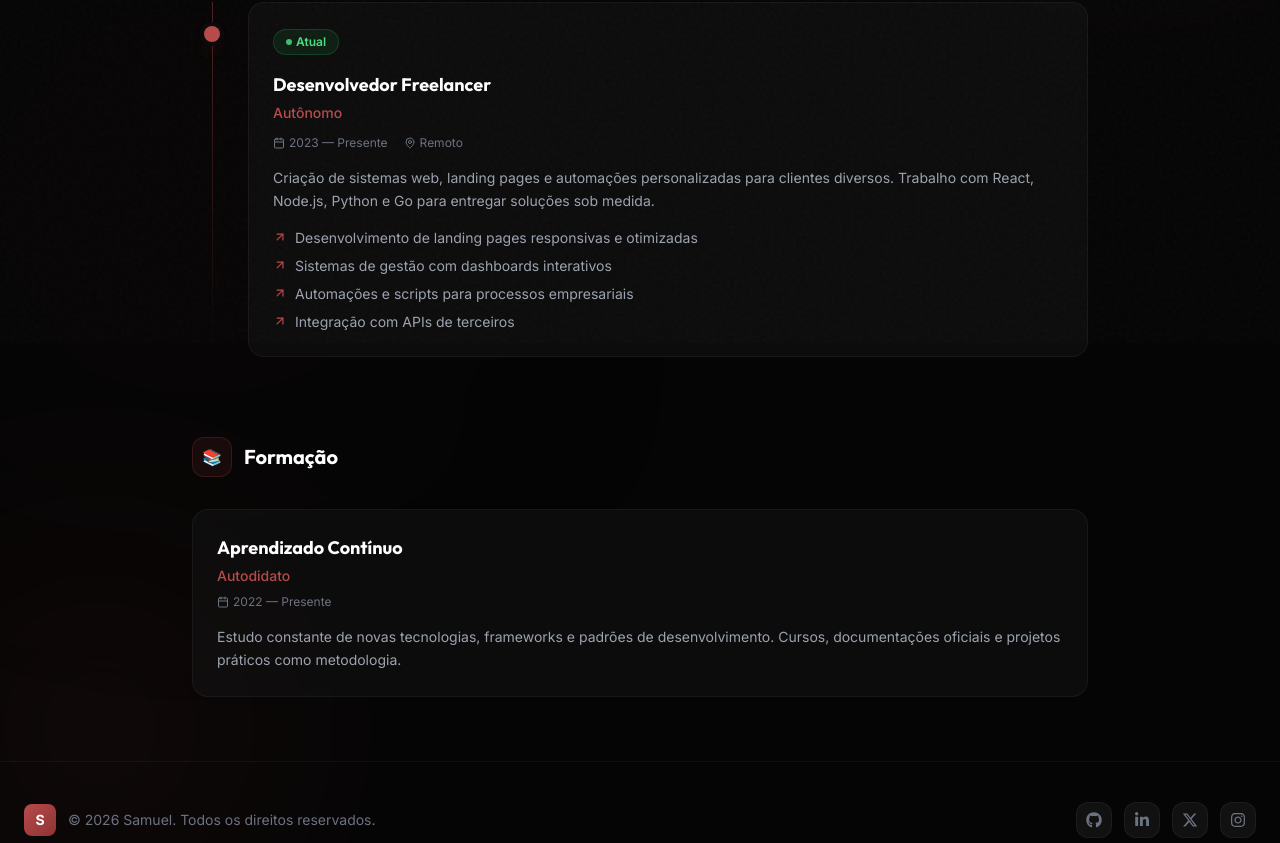
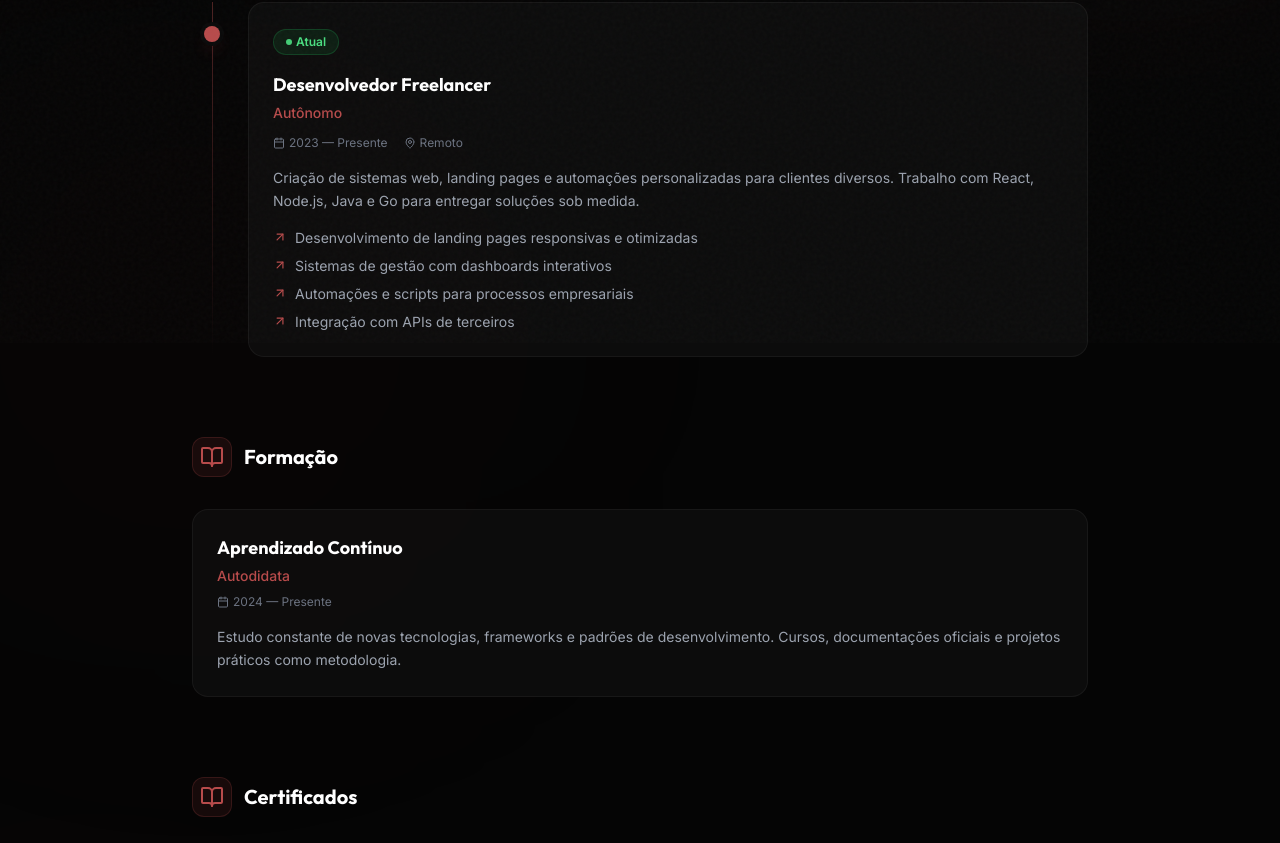
Before and after one commit to Samuteg/portifolio, a React (Vite) app: page /experiences in a window 1280 px wide. Shown: the part 457-1300 px from the top of the page. Built offline with nearby package versions, Linux system fonts and the light colour scheme.

Commit message:
refactor: keep things on date and remake experiences page

```diff
--- /dev/null
+++ b/pnpm-workspace.yaml
@@ -0,0 +1,2 @@
+allowBuilds:
+  esbuild: false
--- a/src/pages/ContactPage.jsx
+++ b/src/pages/ContactPage.jsx
@@ -7,8 +7,8 @@ const contactInfo = [
   {
     icon: Mail,
     label: "Email",
-    value: "samuteg10@gmail.com",
-    href: "mailto:samuteg10@gmail.com",
+    value: "samuneveslopes@gmail.com",
+    href: "mailto:samuneveslopes@gmail.com",
   },
   {
     icon: MapPin,
--- a/src/pages/ExperiencesPage.jsx
+++ b/src/pages/ExperiencesPage.jsx
@@ -1,5 +1,5 @@
-import { motion } from "framer-motion";
-import { Briefcase, Calendar, MapPin, ArrowUpRight } from "lucide-react";
+import { motion as Motion } from "framer-motion";
+import { Briefcase, Calendar, MapPin,  BookOpen, ArrowUpRight } from "lucide-react";
 import PageTransition from "../components/PageTransition";
 
 const experiences = [
@@ -9,7 +9,7 @@ const experiences = [
     period: "2023 — Presente",
     location: "Remoto",
     description:
-      "Criação de sistemas web, landing pages e automações personalizadas para clientes diversos. Trabalho com React, Node.js, Python e Go para entregar soluções sob medida.",
+      "Criação de sistemas web, landing pages e automações personalizadas para clientes diversos. Trabalho com React, Node.js, Java e Go para entregar soluções sob medida.",
     highlights: [
       "Desenvolvimento de landing pages responsivas e otimizadas",
       "Sistemas de gestão com dashboards interativos",
@@ -23,8 +23,8 @@ const experiences = [
 const education = [
   {
     title: "Aprendizado Contínuo",
-    institution: "Autodidato",
-    period: "2022 — Presente",
+    institution: "Autodidata",
+    period: "2024 — Presente",
     description:
       "Estudo constante de novas tecnologias, frameworks e padrões de desenvolvimento. Cursos, documentações oficiais e projetos práticos como metodologia.",
   },
@@ -55,7 +55,7 @@ const ExperiencesPage = () => {
 
         <div className="relative z-10 max-w-4xl mx-auto">
           {/* Header */}
-          <motion.div
+          <Motion.div
             initial={{ opacity: 0, y: -20 }}
             animate={{ opacity: 1, y: 0 }}
             transition={{ duration: 0.6 }}
@@ -69,11 +69,11 @@ const ExperiencesPage = () => {
               Minha jornada profissional e acadêmica no desenvolvimento de
               software.
             </p>
-          </motion.div>
+          </Motion.div>
 
-          {/* Experience Timeline */}
+          <div className="space-y-20">
             <div className="mb-20">
-            <motion.div
+              <Motion.div
                 initial={{ opacity: 0 }}
                 animate={{ opacity: 1 }}
                 transition={{ delay: 0.2 }}
@@ -85,9 +85,9 @@ const ExperiencesPage = () => {
                 <h2 className="text-xl font-display font-bold text-white">
                   Experiência Profissional
                 </h2>
-            </motion.div>
+              </Motion.div>
 
-            <motion.div
+              <Motion.div
                 variants={containerVariants}
                 initial="hidden"
                 animate="visible"
@@ -97,7 +97,7 @@ const ExperiencesPage = () => {
                 <div className="absolute left-5 top-0 bottom-0 w-px bg-gradient-to-b from-accent/40 via-accent/20 to-transparent" />
 
                 {experiences.map((exp, i) => (
-                <motion.div
+                  <Motion.div
                     key={i}
                     variants={itemVariants}
                     className="relative pl-14 mb-8"
@@ -159,29 +159,28 @@ const ExperiencesPage = () => {
                         </ul>
                       )}
                     </div>
-                </motion.div>
+                  </Motion.div>
                 ))}
-            </motion.div>
+              </Motion.div>
             </div>
 
-          {/* Education */}
             <div>
-            <motion.div
+              <Motion.div
                 initial={{ opacity: 0 }}
                 whileInView={{ opacity: 1 }}
                 viewport={{ once: true }}
                 className="flex items-center gap-3 mb-8"
               >
                 <div className="w-10 h-10 rounded-xl bg-accent/10 border border-accent/20 flex items-center justify-center text-accent">
-                📚
+                  <BookOpen />
                 </div>
                 <h2 className="text-xl font-display font-bold text-white">
                   Formação
                 </h2>
-            </motion.div>
+              </Motion.div>
 
               {education.map((edu, i) => (
-              <motion.div
+                <Motion.div
                   key={i}
                   initial={{ opacity: 0, y: 30 }}
                   whileInView={{ opacity: 1, y: 0 }}
@@ -202,8 +201,36 @@ const ExperiencesPage = () => {
                   <p className="text-gray-400 text-sm leading-relaxed">
                     {edu.description}
                   </p>
-              </motion.div>
+                </Motion.div>
               ))}
+            </div>
+
+            <div>
+              <Motion.div
+                initial={{ opacity: 0 }}
+                whileInView={{ opacity: 1 }}
+                viewport={{ once: true }}
+                className="flex items-center gap-3 mb-8"
+              >
+                <div className="w-10 h-10 rounded-xl bg-accent/10 border border-accent/20 flex items-center justify-center text-accent">
+                  <BookOpen />
+                </div>
+                <h2 className="text-xl font-display font-bold text-white">
+                  Certificados
+                </h2>
+              </Motion.div>
+
+              <div className="rounded-2xl p-6 bg-surface-100/50 border border-dashed border-white/15 text-gray-400">
+                <p className="text-sm mb-6">
+                  Espaço reservado para adicionar seus certificados. Aqui você pode listar os cursos e certificados que foram concluídos.
+                </p>
+
+                <div className="grid gap-6 md:grid-cols-2">
+                  <div className="h-40 rounded-2xl border border-dashed border-white/20 bg-surface/70" />
+                  <div className="h-40 rounded-2xl border border-dashed border-white/20 bg-surface/70" />
+                </div>
+              </div>
+            </div>
           </div>
         </div>
       </section>
--- a/src/pages/ProjectsPage.jsx
+++ b/src/pages/ProjectsPage.jsx
@@ -30,38 +30,6 @@ const projects = [
     date: "Jan 2026",
     codeUrl: "https://github.com/Samuteg/DevboxCLI",
     featured: true
-  },
-  {
-    title: "Uptime-monitor",
-    description:
-      "Monitoramento de sites arquitetura limpa. Construído com React, Tailwind e Framer Motion.",
-    image: uptime,
-    tags: ["React", "Tailwind", "Vite", "Framer Motion", "Go", "Goroutines"],
-    rating: "4.8",
-    date: "Mar 2026",
-    liveUrl: "https://uptime-monitor-psi-nine.vercel.app/",
-    codeUrl: "https://github.com/Samuteg/uptime-monitor",
-  },
-  {
-    title: "Portfólio",
-    description:
-      "Portfólio pessoal com design moderno, animações suaves e arquitetura limpa. Construído com React, Tailwind e Framer Motion.",
-    image: portifolio_print,
-    tags: ["React", "Tailwind", "Vite", "Framer Motion"],
-    rating: "4.8",
-    date: "Jan 2026",
-    liveUrl: "https://base-de-portifolio.vercel.app/",
-    codeUrl: "https://github.com/Samuteg/Base-de-portifolio",
-  },
-  {
-    title: "Sistema De Alunos — SDA",
-    description:
-      "Aplicação simples e eficiente para gerenciamento de registros de estudantes. Permite adicionar, visualizar, editar e excluir dados de forma organizada.",
-    image: sda_print,
-    tags: ["Python", "SQLite"],
-    rating: "4.0",
-    date: "Jun 2025",
-    codeUrl: "https://github.com/Samuteg/Sistema-de-Alunos",
   },
 ];
 
--- a/src/pages/SkillsPage.jsx
+++ b/src/pages/SkillsPage.jsx
@@ -11,7 +11,7 @@ import {
   FaServer,
   FaCode,
   FaGears,
-  FaPython,
+  FaJava,
   FaDatabase,
   FaJs,
 } from "react-icons/fa6";
@@ -127,9 +127,9 @@ export default function SkillsPage() {
               icon={<FaServer />}
               skills={[
                 { icon: <FaNodeJs />, label: "Node.js", level: 4 },
-                { icon: <FaNodeJs />, label: "Express", level: 4 },
+                { icon: <FaNodeJs />, label: "Fastify", level: 4 },
                 { icon: <FaGolang />, label: "Golang", level: 3 },
-                { icon: <FaPython />, label: "Python", level: 4 },
+                { icon: <FaJava />, label: "Java", level: 4 },
                 { icon: <FaServer />, label: "REST APIs", level: 5 },
                 { icon: <FaDatabase />, label: "MongoDB / SQLite", level: 4 },
               ]}
@@ -140,12 +140,12 @@ export default function SkillsPage() {
               title="DevOps & Tools"
               icon={<FaGears />}
               skills={[
-                { icon: <FaDocker />, label: "Docker", level: 3 },
-                { icon: <FaLinux />, label: "Linux", level: 4 },
+                { icon: <FaDocker />, label: "Docker", level: 2 },
+                { icon: <FaLinux />, label: "Linux", level: 5 },
                 { icon: <FaGitAlt />, label: "Git & GitHub", level: 5 },
-                { icon: <FaGears />, label: "CI / CD", level: 3 },
+                { icon: <FaGears />, label: "CI / CD", level: 2 },
                 { icon: <FaServer />, label: "Deployment", level: 4 },
-                { icon: <FaGears />, label: "Automação", level: 4 },
+                { icon: <FaGears />, label: "Automação", level: 2 },
               ]}
             />
           </div>
```
Lines whose indentation alone changed are shown as unchanged.
